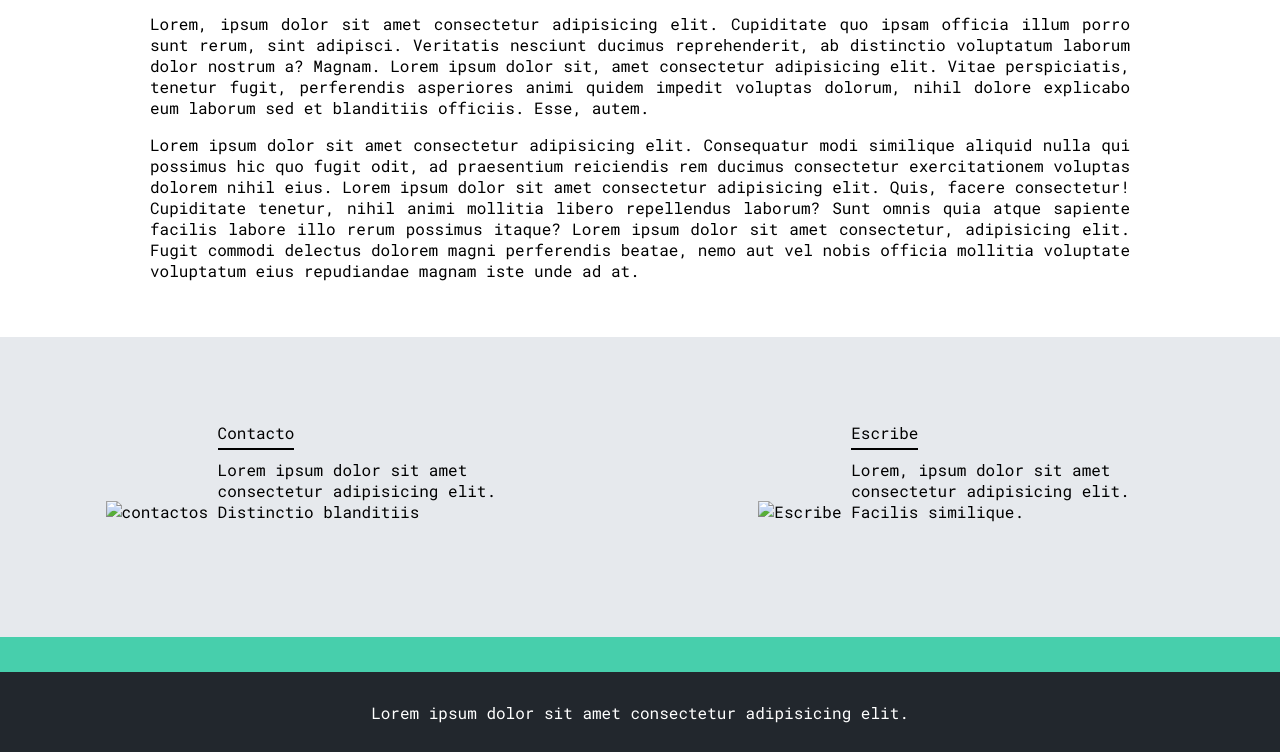
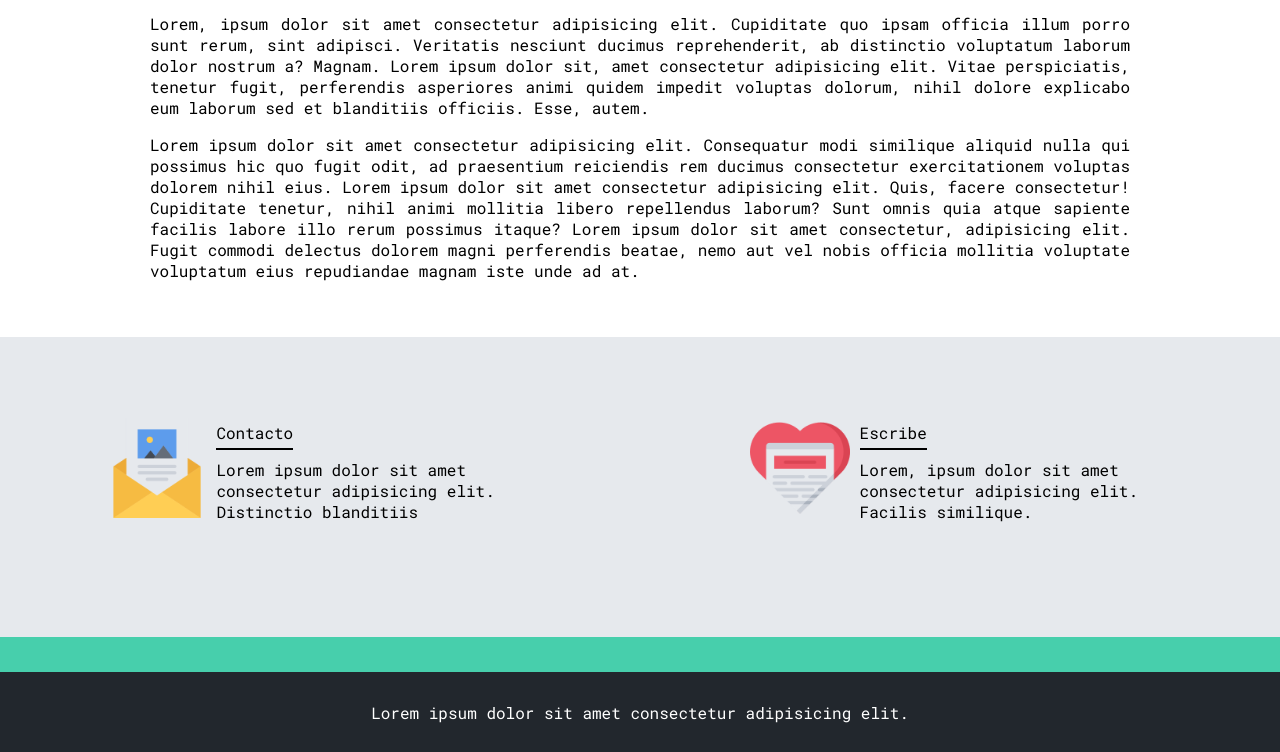
Before and after one commit to mazzaroli/blog-prototipe, a plain HTML site: page blog.html in a window 1280 px wide. Shown: the part 1251-2003 px from the top of the page. Drawn offline with Linux system fonts and the light colour scheme; the site is published under a folder, as on GitHub Pages, so addresses that start at the root find nothing.

Commit message:
Update blog.html

```diff
--- a/blog.html
+++ b/blog.html
@@ -22,7 +22,7 @@
         </section>
         <nav>
             <section class="nav-logo-container">
-                <a href="index.html"><img src="/assets/img/Logo-negro.png" alt="Logo de mi blog"></a>
+                <a href="index.html"><img src="./assets/img/Logo-negro.png" alt="Logo de mi blog"></a>
             </section>
             <section class="profile-link">
                 <a href="perfil.html">Sobre mi</a>
@@ -49,7 +49,7 @@
 
         <section class="contact-main-container">
             <div>
-                <img src="/assets/img/013-newsletter.png" alt="contactos">
+                <img src="./assets/img/013-newsletter.png" alt="contactos">
                 <div class="contact-left">
                     <a href="/">Contacto</a>
                     <p>Lorem ipsum dolor sit amet consectetur adipisicing elit. Distinctio blanditiis </p>
@@ -57,7 +57,7 @@
             </div>
 
             <div>
-                <img src="/assets/img/006-like.png" alt="Escribe">
+                <img src="./assets/img/006-like.png" alt="Escribe">
                 <div class="contact-right">
                     <a href="/">Escribe</a>
                     <p>Lorem, ipsum dolor sit amet consectetur adipisicing elit. Facilis similique.</p>
```
